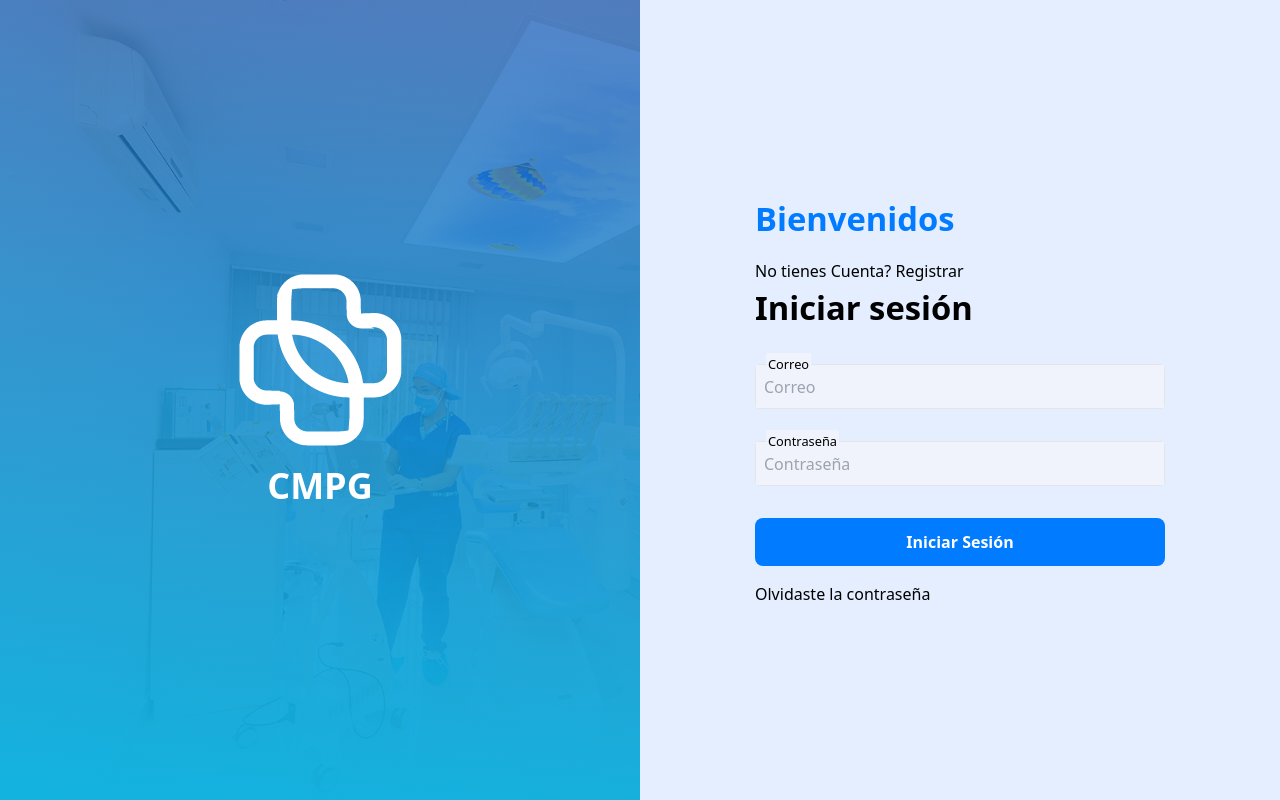
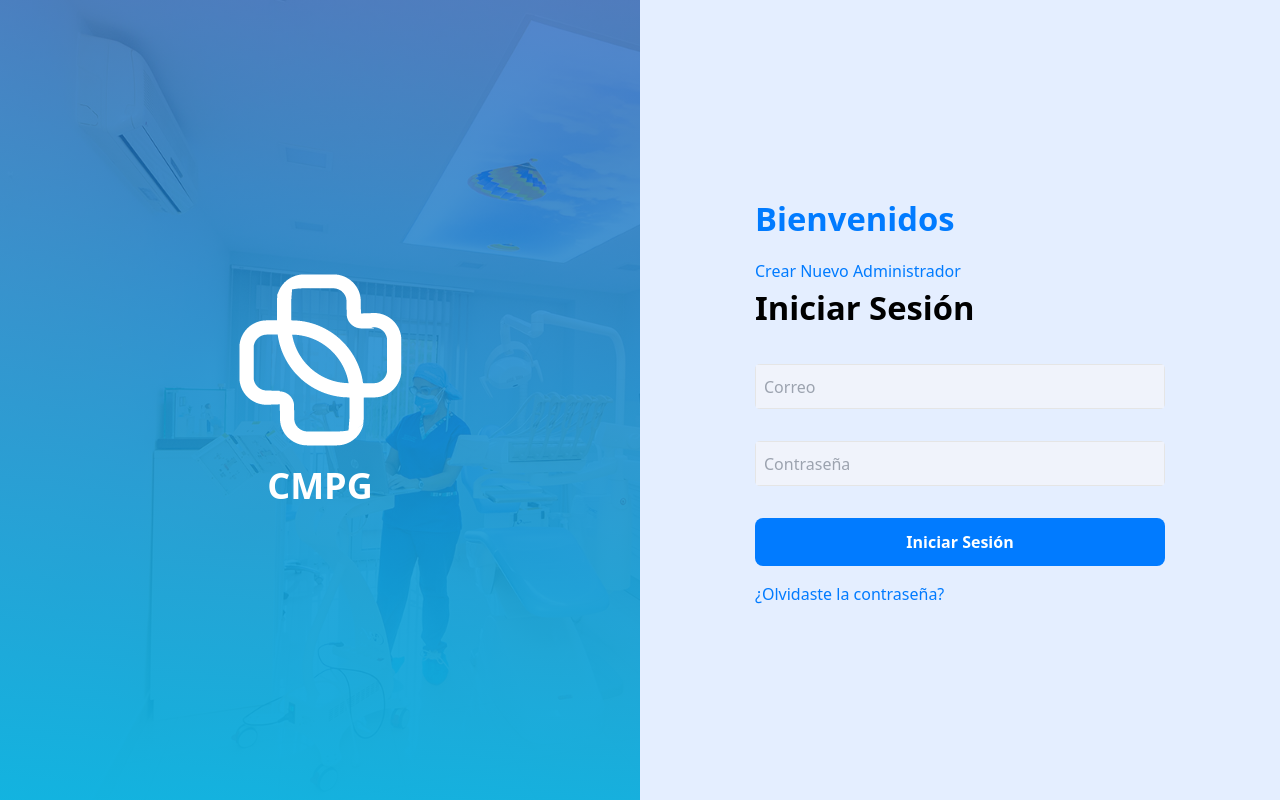
Before and after one commit to Jorgegarate/clinicaipleones, a React (Vite) app in the folder frontend/: page / in a window 1280 px wide. Built offline with nearby package versions, Linux system fonts and the light colour scheme.

Commit message:
ultimas modificaciones horas

```diff
--- a/frontend/src/components/Formulario.jsx
+++ b/frontend/src/components/Formulario.jsx
@@ -113,9 +113,9 @@ const Formulario = () => {
                 </div>
                 <div className="mb-5">
                     <label  className="color-title uppercase font-bold" htmlFor="alta">Hora</label>
-                    <select className="border-2 w-full p-2 mt-2 placeholder-gray-400 rounded-md" value={fecha} onChange={e => setHora(e.target.value)}>
+                    <select className="border-2 w-full p-2 mt-2 placeholder-gray-400 rounded-md" value={hora} onChange={e => setHora(e.target.value)}>
+
                         <option value="10:00">10:00</option>
-                        <option value="11:00">11:00</option>
                         <option value="12:00">12:00</option>
                         <option value="13:00">13:00</option>
                     </select>
--- a/frontend/src/components/ListadoPacientes.jsx
+++ b/frontend/src/components/ListadoPacientes.jsx
@@ -9,7 +9,7 @@ const ListadoPacientes = () => {
             (
                 <>
                 <h2 className='font-bold text-3xl color-title'>
-                    Tienes un total de {`${pacientes.length}`} pacientes por atender
+                    Pacientes por atender {`${pacientes.length}`}
                 </h2>
                 <p className='text-xl mt-5 mb-10'>
                     Estas realizando un  {' '}
--- a/frontend/src/components/Paciente.jsx
+++ b/frontend/src/components/Paciente.jsx
@@ -51,8 +51,8 @@ const Paciente = ({paciente}) => {
             </p>
             <div className="flex justify-between my-5">
                 <button type="button" className="color-blue-new font-semibold py-3 text-white hover:cursor-pointer hover:color-blue-hover uppercase p-3 px-4 rounded-md flex items-center"
-                onClick={() => setEdicion(paciente)}>Reagendar</button>
-                <button type="button" className="py-2 px-4 md:px-10 bg-red-600 hover:bg-red-800 text-white uppercase font-bold rounded-lg" onClick={() => eliminarPaciente(_id)}>Finalizar</button>
+                onClick={() => setEdicion(paciente)}>Modificar</button>
+                <button type="button" className="py-2 px-4 md:px-10 bg-red-600 hover:bg-red-800 text-white uppercase font-bold rounded-lg" onClick={() => eliminarPaciente(_id)}>Eliminar</button>
 
             </div>
         </div>
--- a/frontend/src/paginas/Login.jsx
+++ b/frontend/src/paginas/Login.jsx
@@ -45,19 +45,17 @@ const logins = () => {
       <div className="auth-wrapper form-login">
         <h2 className="font-semibold color-title"> Bienvenidos </h2>
         <p>
-          <Link to="/registrar">No tienes Cuenta? Registrar</Link>
+          <Link className="color-title" to="/registrar">Crear Nuevo Administrador</Link>
         </p>
-        <h2 className="font-bold">Iniciar sesión</h2>
+        <h2 className="font-bold">Iniciar Sesión</h2>
         <form  className="flex flex-col" onSubmit={handleSubmit}>
 
           <div className="flex flex-col border my-4">
-            <label className='label-not' htmlFor="">Correo</label>
             <input className='input-not' type="email"  placeholder="Correo" value={email} onChange={e => setEmail(e.target.value)}/>
           </div>
 
 
           <div className="flex flex-col border my-4">
-            <label className="label-not" htmlFor="">Contraseña</label>
             <input className='input-not' type="password"  placeholder="Contraseña" value={password} onChange={e => setPassword(e.target.value)} />
           </div>
           <div>
@@ -69,7 +67,7 @@ const logins = () => {
           </div>
 
         </form>
-        <p className=''><Link to="/olvidepassword">Olvidaste la contraseña</Link></p>
+        <p className='color-title'><Link to="/olvidepassword">¿Olvidaste la contraseña?</Link></p>
       </div>
     </section>
 
--- a/frontend/src/paginas/NuevoPassword.jsx
+++ b/frontend/src/paginas/NuevoPassword.jsx
@@ -75,11 +75,9 @@ const NuevoPassword = () => {
         <>
                       <form onSubmit={handleSubmit} >
               <div className="flex flex-col border my-4">
-                <label className="label-not" htmlFor="">Contraseña</label>
                 <input className="input-not" type="password"  placeholder="Contraseña" value={password} onChange={e => setPassword(e.target.value)} />
               </div>
               <div className="flex flex-col border my-4">
-                <label className="label-not" htmlFor="">Repetir Contraseña</label>
                 <input className="input-not" type="password"  placeholder="Repite tu Contraseña" value={repetirPassword} onChange={e => setRepetirPassword(e.target.value)} />
               </div>
 
--- a/frontend/src/paginas/OlvidePassword.jsx
+++ b/frontend/src/paginas/OlvidePassword.jsx
@@ -31,7 +31,6 @@ const olvidePassword = () => {
         <form  className="flex flex-col" onSubmit={handleSubmit}>
 
           <div className="flex flex-col border my-4">
-            <label className="label-not" htmlFor="">Correo</label>
             <input className="input-not" type="email"  value={email} onChange={e=> setEmail(e.target.value)} placeholder="Correo"/>
           </div>
           {msg && <Alerta alerta= {alerta}/>}
@@ -41,8 +40,8 @@ const olvidePassword = () => {
 
         </form>
         <div className='flex flex-col'>
-          <Link className="text-center" to="/">¿Ya tienes una cuenta? Iniciar Sesión</Link>
-          <Link className="text-center" to="/registrar">¿No tienes cuenta? Registrate</Link>
+          <Link className="text-center color-title" to="/">¿Ya tienes una cuenta? Iniciar Sesión</Link>
+          <Link className="text-center color-title" to="/registrar">¿No tienes cuenta? Regístrate</Link>
         </div>
        </div>
     </section>
--- a/frontend/src/paginas/Registrar.jsx
+++ b/frontend/src/paginas/Registrar.jsx
@@ -40,24 +40,20 @@ const registrar = () => {
       <>
         <section className="form-section p-3">
                 <div className="auth-wrapper form-login">
-                  <h2 className="font-semibold color-title"> Crea tu cuenta y Administra tus Pacientes </h2>
+                  <h2 className="font-semibold color-title"> Crea tu cuenta y Administra los Pacientes </h2>
 
                   <form  className="flex flex-col" onSubmit={handleSumit}>
 
                     <div className="flex flex-col border my-4">
-                      <label className="label-not" htmlFor="">Nombre</label>
                       <input className="input-not" type="text"  placeholder="Nombre" value={nombre} onChange={e => setNombre(e.target.value)}/>
                     </div>
                     <div className="flex flex-col border my-4">
-                      <label className="label-not" htmlFor="">Email</label>
                       <input className="input-not" type="email"  placeholder="Email" value={email} onChange={e => setEmail(e.target.value)} />
                     </div>
                     <div className="flex flex-col border my-4">
-                      <label className="label-not" htmlFor="">Contraseña</label>
                       <input className="input-not" type="password"  placeholder="Password" value={password} onChange={e => setPassword(e.target.value)} />
                     </div>
                     <div className="flex flex-col border my-4">
-                      <label className="label-not" htmlFor="">Repetir Contraseña</label>
                       <input className="input-not" type="password"  placeholder="Repite tu Password" value={repetirPassword} onChange={e => setRepetirPassword(e.target.value)} />
                     </div>
 
@@ -71,7 +67,7 @@ const registrar = () => {
                     </div>
 
                   </form>
-                  <p className='text-center'><Link to="/">Ya tienes Cuenta?</Link></p>
+                  <p className='text-center color-title'><Link to="/">¿Ya tienes Cuenta? Volver</Link></p>
                 </div>
         </section>
 
```
Also changed, not shown: 1 other file (tests, documents, lock files or other folders).
